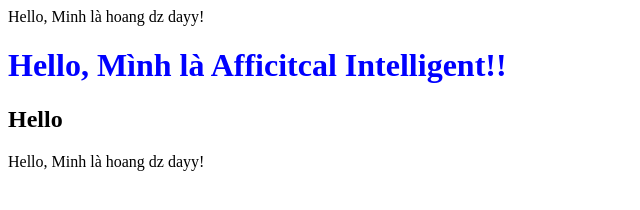
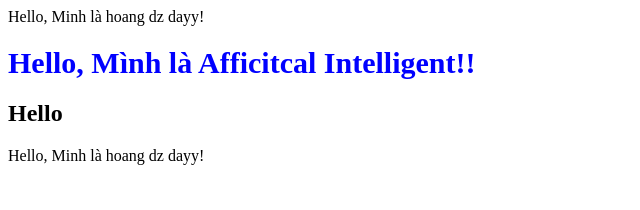
Before and after one commit to HoangIT17/hello, a plain HTML site: page hello.html in a window 1280 px wide. Shown: the whole page, without its empty margins (0-640 px from the left). Drawn offline with Linux system fonts and the light colour scheme.

Commit message:
Move style properties

```diff
--- a/hello.html
+++ b/hello.html
@@ -2,10 +2,17 @@
     <html lang="en">
         <head>
             <title>Hello</title>
+            <style>
+                h1{
+                    color: blue;
+                    font-size: 30px;
+
+                }
+            </style>
         </head>
         <body>
             Hello, Minh là hoang dz dayy!
-            <h1 style="color: blue;">Hello, Mình là Afficitcal Intelligent!!</h1>
+            <h1>Hello, Mình là Afficitcal Intelligent!!</h1>
             <h2>Hello</h2>
             Hello, Minh là hoang dz dayy!
         </body>
```
